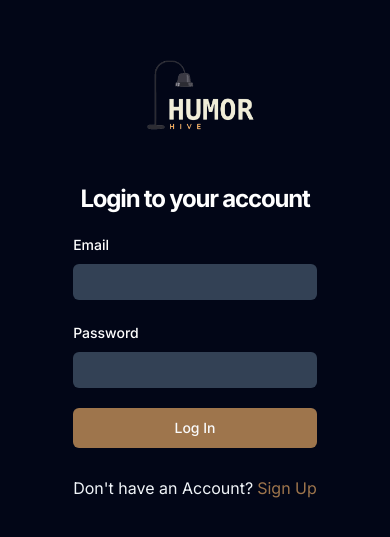
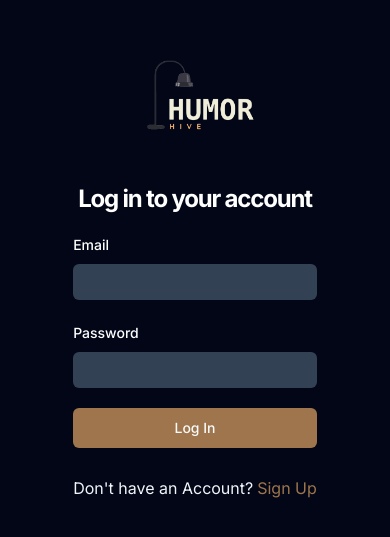
Before and after one commit to Manuel-heav/HumorHive, a React (Vite) app: page /sign-in in a window 390 px wide. Shown: the part 161-698 px from the top of the page. Built offline with nearby package versions, Linux system fonts and the light colour scheme; no server answers.

Commit message:
working on sidebar

```diff
--- a/src/_auth/forms/SigninForm.tsx
+++ b/src/_auth/forms/SigninForm.tsx
@@ -68,7 +68,7 @@ export default function SigninForm() {
 
       <div className="sm:w-420 flex-center flex-col">
         <img src="/assets/images/logo.png" width={140} height={120} />
-        <h2 className="h3-bold md:h2-bold pt-5 sm:pt-12 md:-mt-14">Login to your account</h2>
+        <h2 className="h3-bold md:h2-bold pt-5 sm:pt-12 md:-mt-14">Log in to your account</h2>
 
         <form onSubmit={form.handleSubmit(onSubmit)} className="flex flex-col gap-5 w-full mt-4">
           <FormField
--- a/src/components/shared/LeftSidebar.tsx
+++ b/src/components/shared/LeftSidebar.tsx
@@ -1,5 +1,5 @@
 import React from 'react'
-import { Link, NavLink, useNavigate } from 'react-router-dom'
+import { Link, NavLink, useNavigate, useLocation } from 'react-router-dom'
 import { Button } from '../ui/button'
 import { useSignOutAccount } from '@/lib/react-query/queriesAndMutations'
 import { useEffect } from 'react';
@@ -8,7 +8,7 @@ import { sidebarLinks } from '@/constants';
 import { INavLink } from '@/types';
 
 const LeftSidebar = () => {
-
+  const {pathname} = useLocation();
   const {mutate: signOut, isSuccess} = useSignOutAccount();
     const navigate = useNavigate()
 
@@ -38,10 +38,12 @@ const LeftSidebar = () => {
 
             <ul className='flex flex-col gap-6'>
              {sidebarLinks.map((link: INavLink) => {
+
+              const isActive = pathname === link.route
               return (
-                <li key={link.label} className="leftsidebar-link">
+                <li key={link.label} className={`leftsidebar-link ${isActive && 'bg-primary-500'}`}>
                     <NavLink to={link.route} className="flex gap-4 items-center p-4">
-
+                    <img src={link.imgURL} alt={link.label} className={`group-hover:invert-white ${isActive && 'invert-white'}`}/>
                   {link.label}
                 </NavLink>
                 </li>
```
